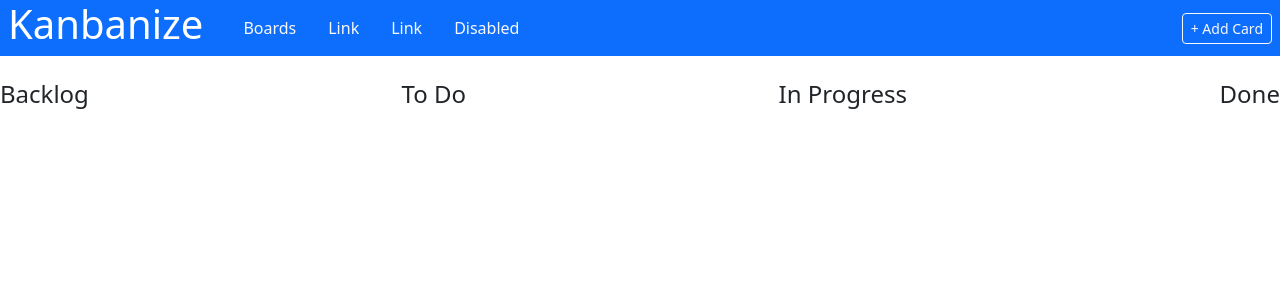
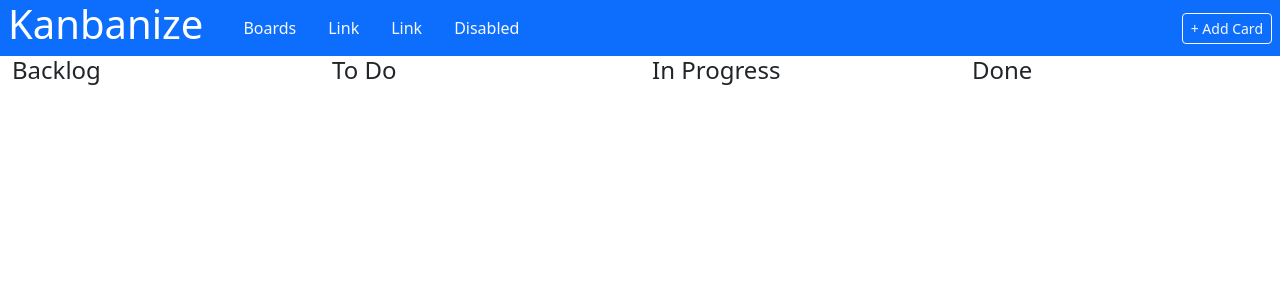
Before and after one commit to mohamad-jamil/kanbanize, a React (Vite) app: page / in a window 1280 px wide. Shown: the top 300 px of the page. Built offline with nearby package versions, Linux system fonts and the light colour scheme.

Commit message:
Update styling to use Bootstrap's grid system

```diff
--- a/src/App.tsx
+++ b/src/App.tsx
@@ -23,9 +23,10 @@ function App() {
   return (
     <>
       <Header cards={cards} setCards={setCards}></Header>
-      <div className="d-flex justify-content-between pt-4">
+      <div className="container-fluid">
+        <div className="row">
           {columns.map((columnTitle, index) => (
-          <div>
+            <div className="col">
               <Column
                 key={index}
                 cards={cards}
@@ -34,6 +35,7 @@ function App() {
             </div>
           ))}
         </div>
+      </div>
     </>
   );
 }
--- a/src/components/Column.tsx
+++ b/src/components/Column.tsx
@@ -10,7 +10,7 @@ function Column({ cards, columnTitle }: Props) {
   return (
     <>
       <h4>{columnTitle}</h4>
-      <ul className="list-group list-group-flush w-25 d-flex align-items-center">
+      <ul className="list-group list-group-flush">
         <div>
           {cards.map((item, index) => (
             <li className="list-group-item">
```
Lines whose indentation alone changed are shown as unchanged.
